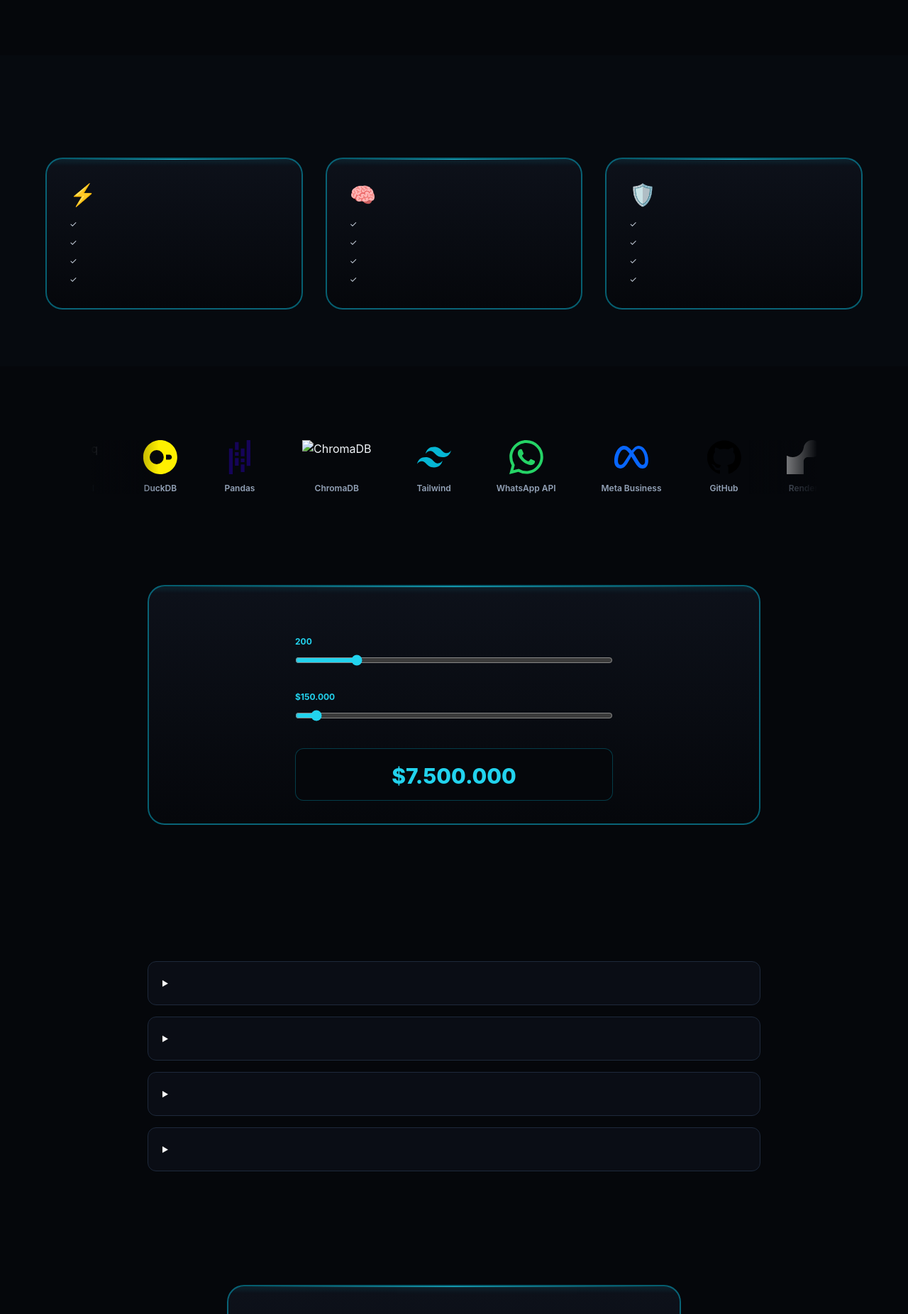
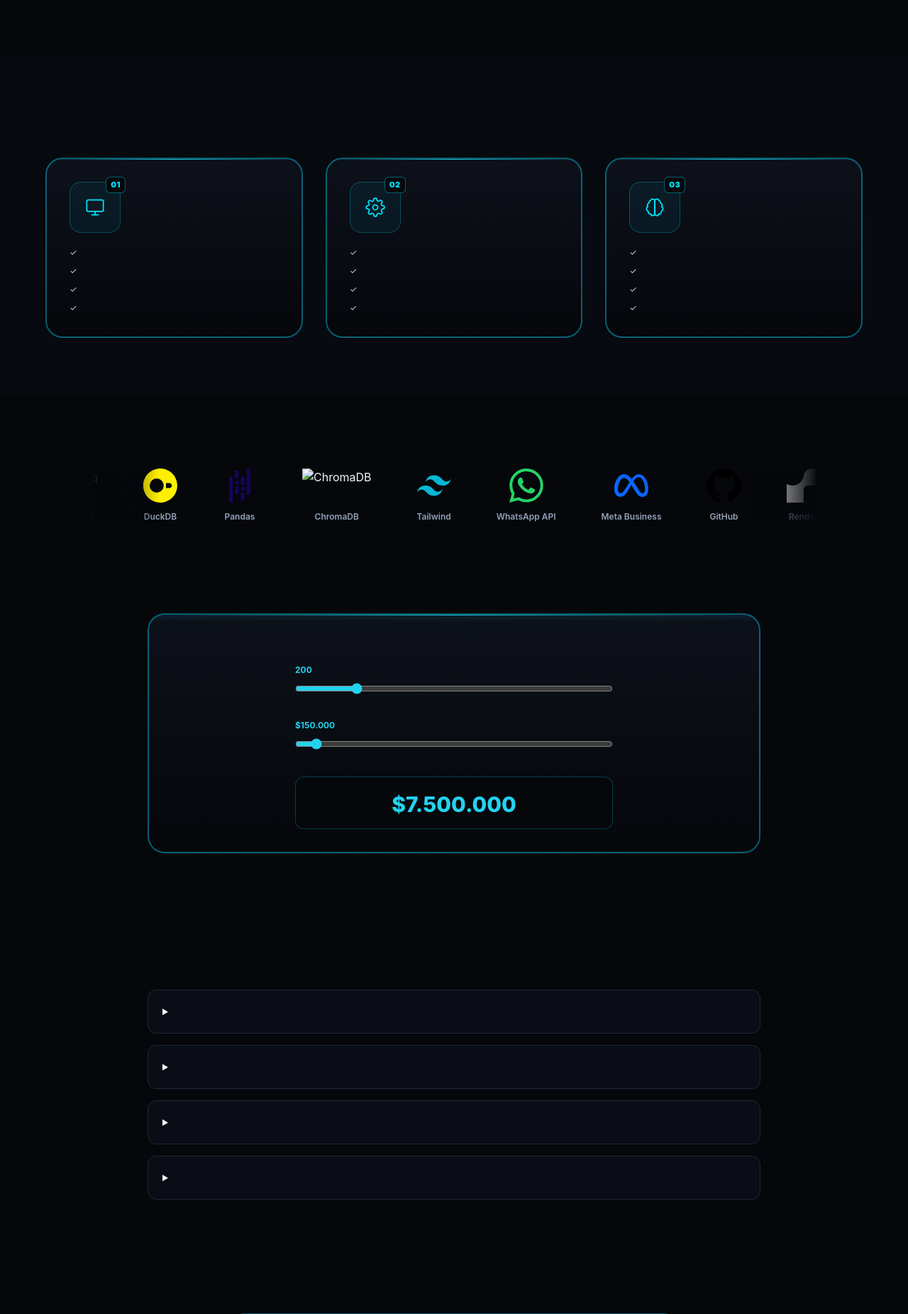
Before and after one commit to Danxaug/BellAI, a Python web app: template app/templates/index.html in a window 1280 px wide. Shown: the part 974-2825 px from the top of the page at 71% size. Run offline with Jinja, Linux system fonts and the light colour scheme; the template is opened without the code that fills it, so the values that code supplies are empty.

Commit message:
feat: iconos SVG + numeros editoriales estilo Linear/Vercel

```diff
--- a/app/templates/index.html
+++ b/app/templates/index.html
@@ -245,9 +245,17 @@
                 <h3 class="text-2xl md:text-4xl font-extrabold text-white">{{ t.services_title }}</h3>
             </div>
             <div class="grid md:grid-cols-3 gap-8">
-                <div class="bg-gradient-to-b from-[#0D111A] to-[#05070B] border-2 border-cyan-500/50 p-8 rounded-3xl relative overflow-hidden shadow-[0_0_35px_rgba(6,182,212,0.15),inset_0_0_15px_rgba(6,182,212,0.03)] transition-all duration-300 hover:-translate-y-2 hover:border-cyan-400 hover:shadow-[0_20px_45px_-12px_rgba(6,182,212,0.45),inset_0_0_20px_rgba(6,182,212,0.15)]" data-aos="fade-up" data-aos-delay="100">
-                    <div class="absolute inset-x-0 top-0 h-px bg-gradient-to-r from-transparent via-cyan-400 to-transparent opacity-90 shadow-[0_0_10px_rgba(34,211,238,1)]"></div>
-                    <div class="text-3xl mb-4" aria-hidden="true">⚡</div>
+
+                <!-- Servicio 1: Vitrina Digital -->
+                <div class="service-card" data-aos="fade-up" data-aos-delay="100">
+                    <div class="service-icon-wrapper">
+                        <span class="service-number">01</span>
+                        <svg xmlns="http://www.w3.org/2000/svg" width="28" height="28" viewBox="0 0 24 24" fill="none" stroke="#00e5ff" stroke-width="1.5" stroke-linecap="round" stroke-linejoin="round">
+                            <rect x="2" y="3" width="20" height="14" rx="2" ry="2"></rect>
+                            <line x1="8" y1="21" x2="16" y2="21"></line>
+                            <line x1="12" y1="17" x2="12" y2="21"></line>
+                        </svg>
+                    </div>
                     <h4 class="text-xl font-bold text-white mb-2">{{ t.service_1_title }}</h4>
                     <p class="text-xs text-cyan-400 font-bold mb-4">{{ t.service_1_sub }}</p>
                     <ul class="text-xs text-slate-300 space-y-2.5">
@@ -257,9 +265,16 @@
                         <li>✓ {{ t.service_1_item_4 }}</li>
                     </ul>
                 </div>
-                <div class="bg-gradient-to-b from-[#0D111A] to-[#05070B] border-2 border-cyan-500/50 p-8 rounded-3xl relative overflow-hidden shadow-[0_0_35px_rgba(6,182,212,0.15),inset_0_0_15px_rgba(6,182,212,0.03)] transition-all duration-300 hover:-translate-y-2 hover:border-cyan-400 hover:shadow-[0_20px_45px_-12px_rgba(6,182,212,0.45),inset_0_0_20px_rgba(6,182,212,0.15)]" data-aos="fade-up" data-aos-delay="200">
-                    <div class="absolute inset-x-0 top-0 h-px bg-gradient-to-r from-transparent via-cyan-400 to-transparent opacity-90 shadow-[0_0_10px_rgba(34,211,238,1)]"></div>
-                    <div class="text-3xl mb-4" aria-hidden="true">🧠</div>
+
+                <!-- Servicio 2: Piloto Automático -->
+                <div class="service-card" data-aos="fade-up" data-aos-delay="200">
+                    <div class="service-icon-wrapper">
+                        <span class="service-number">02</span>
+                        <svg xmlns="http://www.w3.org/2000/svg" width="28" height="28" viewBox="0 0 24 24" fill="none" stroke="#00e5ff" stroke-width="1.5" stroke-linecap="round" stroke-linejoin="round">
+                            <circle cx="12" cy="12" r="3"></circle>
+                            <path d="M19.4 15a1.65 1.65 0 0 0 .33 1.82l.06.06a2 2 0 0 1 0 2.83 2 2 0 0 1-2.83 0l-.06-.06a1.65 1.65 0 0 0-1.82-.33 1.65 1.65 0 0 0-1 1.51V21a2 2 0 0 1-2 2 2 2 0 0 1-2-2v-.09A1.65 1.65 0 0 0 9 19.4a1.65 1.65 0 0 0-1.82.33l-.06.06a2 2 0 0 1-2.83 0 2 2 0 0 1 0-2.83l.06-.06a1.65 1.65 0 0 0 .33-1.82 1.65 1.65 0 0 0-1.51-1H3a2 2 0 0 1-2-2 2 2 0 0 1 2-2h.09A1.65 1.65 0 0 0 4.6 9a1.65 1.65 0 0 0-.33-1.82l-.06-.06a2 2 0 0 1 0-2.83 2 2 0 0 1 2.83 0l.06.06a1.65 1.65 0 0 0 1.82.33H9a1.65 1.65 0 0 0 1-1.51V3a2 2 0 0 1 2-2 2 2 0 0 1 2 2v.09a1.65 1.65 0 0 0 1 1.51 1.65 1.65 0 0 0 1.82-.33l.06-.06a2 2 0 0 1 2.83 0 2 2 0 0 1 0 2.83l-.06.06a1.65 1.65 0 0 0-.33 1.82V9a1.65 1.65 0 0 0 1.51 1H21a2 2 0 0 1 2 2 2 2 0 0 1-2 2h-.09a1.65 1.65 0 0 0-1.51 1z"></path>
+                        </svg>
+                    </div>
                     <h4 class="text-xl font-bold text-white mb-2">{{ t.service_2_title }}</h4>
                     <p class="text-xs text-blue-400 font-bold mb-4">{{ t.service_2_sub }}</p>
                     <ul class="text-xs text-slate-300 space-y-2.5">
@@ -269,9 +284,16 @@
                         <li>✓ {{ t.service_2_item_4 }}</li>
                     </ul>
                 </div>
-                <div class="bg-gradient-to-b from-[#0D111A] to-[#05070B] border-2 border-cyan-500/50 p-8 rounded-3xl relative overflow-hidden shadow-[0_0_35px_rgba(6,182,212,0.15),inset_0_0_15px_rgba(6,182,212,0.03)] transition-all duration-300 hover:-translate-y-2 hover:border-cyan-400 hover:shadow-[0_20px_45px_-12px_rgba(6,182,212,0.45),inset_0_0_20px_rgba(6,182,212,0.15)]" data-aos="fade-up" data-aos-delay="300">
-                    <div class="absolute inset-x-0 top-0 h-px bg-gradient-to-r from-transparent via-cyan-400 to-transparent opacity-90 shadow-[0_0_10px_rgba(34,211,238,1)]"></div>
-                    <div class="text-3xl mb-4" aria-hidden="true">🛡️</div>
+
+                <!-- Servicio 3: Cerebro Empresarial -->
+                <div class="service-card" data-aos="fade-up" data-aos-delay="300">
+                    <div class="service-icon-wrapper">
+                        <span class="service-number">03</span>
+                        <svg xmlns="http://www.w3.org/2000/svg" width="28" height="28" viewBox="0 0 24 24" fill="none" stroke="#00e5ff" stroke-width="1.5" stroke-linecap="round" stroke-linejoin="round">
+                            <path d="M9.5 2A2.5 2.5 0 0 1 12 4.5v15a2.5 2.5 0 0 1-4.96.44 2.5 2.5 0 0 1-2.96-3.08 3 3 0 0 1-.34-5.58 2.5 2.5 0 0 1 1.32-4.24 2.5 2.5 0 0 1 1.98-3A2.5 2.5 0 0 1 9.5 2Z"></path>
+                            <path d="M14.5 2A2.5 2.5 0 0 0 12 4.5v15a2.5 2.5 0 0 0 4.96.44 2.5 2.5 0 0 0 2.96-3.08 3 3 0 0 0 .34-5.58 2.5 2.5 0 0 0-1.32-4.24 2.5 2.5 0 0 0-1.98-3A2.5 2.5 0 0 0 14.5 2Z"></path>
+                        </svg>
+                    </div>
                     <h4 class="text-xl font-bold text-white mb-2">{{ t.service_3_title }}</h4>
                     <p class="text-xs text-purple-400 font-bold mb-4">{{ t.service_3_sub }}</p>
                     <ul class="text-xs text-slate-300 space-y-2.5">
@@ -281,6 +303,7 @@
                         <li>✓ {{ t.service_3_item_4 }}</li>
                     </ul>
                 </div>
+
             </div>
         </div>
     </section>
--- a/static/css/styles.css
+++ b/static/css/styles.css
@@ -1727,3 +1727,71 @@ body {
 .bulldog-img {
     transform: scale(1.15);
 }
+/* ============================================
+   🏆 SERVICE CARDS - ESTILO LINEAR/VERCEL
+   Iconos SVG + Números editoriales
+   ============================================ */
+
+.service-card {
+    background: linear-gradient(to bottom, #0D111A, #05070B);
+    border: 2px solid rgba(6, 182, 212, 0.5);
+    padding: 32px;
+    border-radius: 24px;
+    position: relative;
+    overflow: hidden;
+    transition: all 0.4s cubic-bezier(0.4, 0, 0.2, 1);
+    height: 100%;
+}
+
+.service-card::before {
+    content: '';
+    position: absolute;
+    top: 0;
+    left: 0;
+    right: 0;
+    height: 1px;
+    background: linear-gradient(to right, transparent, #22d3ee, transparent);
+    opacity: 0.9;
+}
+
+.service-card:hover {
+    transform: translateY(-8px);
+    border-color: #00e5ff;
+    box-shadow: 0 20px 45px -12px rgba(6, 182, 212, 0.45), inset 0 0 20px rgba(6, 182, 212, 0.15);
+}
+
+.service-icon-wrapper {
+    position: relative;
+    width: 72px;
+    height: 72px;
+    display: flex;
+    align-items: center;
+    justify-content: center;
+    background: rgba(6, 182, 212, 0.08);
+    border: 1px solid rgba(0, 229, 255, 0.25);
+    border-radius: 16px;
+    margin-bottom: 20px;
+    transition: all 0.4s cubic-bezier(0.4, 0, 0.2, 1);
+}
+
+.service-card:hover .service-icon-wrapper {
+    background: rgba(6, 182, 212, 0.15);
+    border-color: #00e5ff;
+    transform: scale(1.05);
+}
+
+.service-number {
+    position: absolute;
+    top: -8px;
+    right: -8px;
+    font-size: 11px;
+    font-weight: 900;
+    color: #00e5ff;
+    background: #05070B;
+    border: 1px solid rgba(0, 229, 255, 0.4);
+    padding: 2px 6px;
+    border-radius: 6px;
+    letter-spacing: 0.5px;
+    font-family: 'Inter', monospace;
+    z-index: 2;
+}
```
